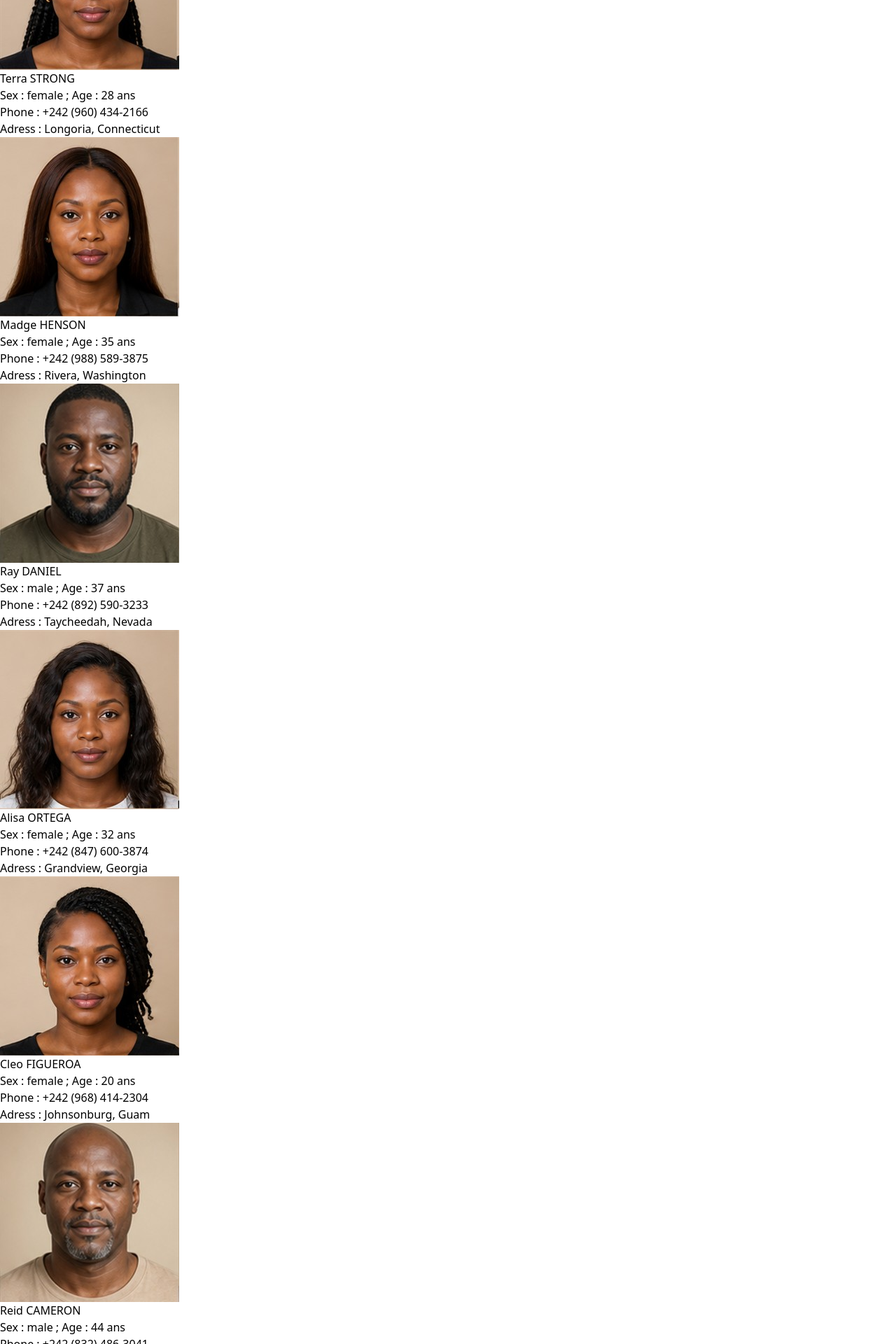
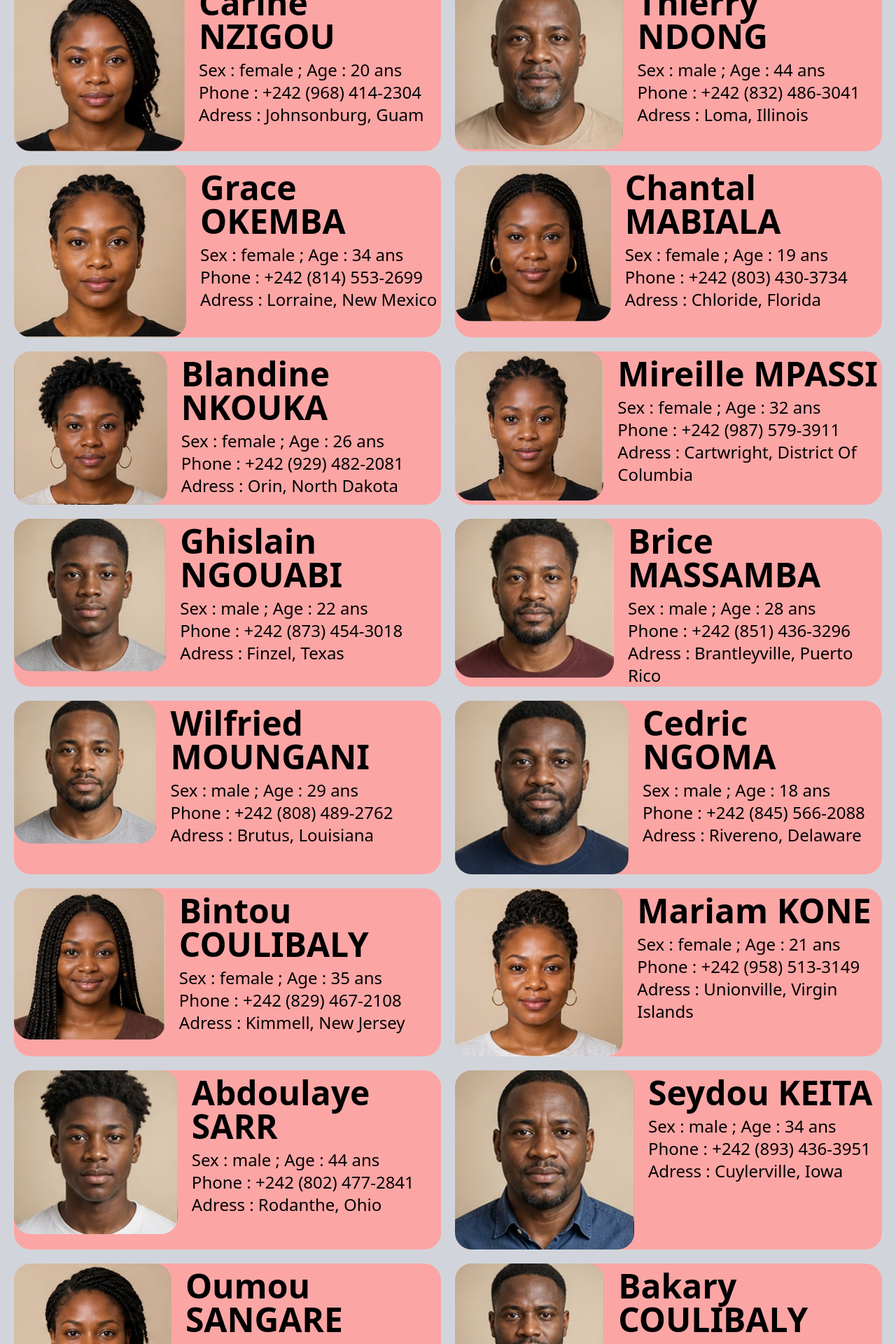
Before and after one commit to innov2011/gestion-utilisateurs, a React (Vite) app: page / in a window 1280 px wide. Shown: the part 860-2780 px from the top of the page at 70% size. Built offline with nearby package versions, Linux system fonts and the light colour scheme.

Commit message:
Tailwing tester et fonctionne

```diff
--- a/src/App.tsx
+++ b/src/App.tsx
@@ -1,12 +1,12 @@
-import Donnees from "./pages/LesDonnees";
+import Donnees from "./pages/LesUtilisateurs";
 
 const DONNEES = [
   {
     "index": "6a86698be963b5d7e952ac95",
     "picture": "/avatars/townsend-barrett.jpg",
     "age": 27,
-    "firstName": "Townsend",
-    "lastName": "Barrett",
+    "firstName": "Arnaud",
+    "lastName": "Moukouaga",
     "gender": "male",
     "email": "townsendbarrett@virva.com",
     "phone": "+242 (897) 545-2132",
@@ -17,8 +17,8 @@ const DONNEES = [
     "index": "6a86698be4651e33d005f913",
     "picture": "/avatars/santos-aguilar.jpg",
     "age": 31,
-    "firstName": "Santos",
-    "lastName": "Aguilar",
+    "firstName": "Serge",
+    "lastName": "Mba",
     "gender": "male",
     "email": "santosaguilar@virva.com",
     "phone": "+242 (826) 493-3458",
@@ -29,8 +29,8 @@ const DONNEES = [
     "index": "6a86698bb35d2b1b3c49657d",
     "picture": "/avatars/terra-strong.jpg",
     "age": 28,
-    "firstName": "Terra",
-    "lastName": "Strong",
+    "firstName": "Estelle",
+    "lastName": "Obiang",
     "gender": "female",
     "email": "terrastrong@virva.com",
     "phone": "+242 (960) 434-2166",
@@ -41,8 +41,8 @@ const DONNEES = [
     "index": "6a86698b4af3a4487ff60ab4",
     "picture": "/avatars/madge-henson.jpg",
     "age": 35,
-    "firstName": "Madge",
-    "lastName": "Henson",
+    "firstName": "Nadine",
+    "lastName": "Moussavou",
     "gender": "female",
     "email": "madgehenson@virva.com",
     "phone": "+242 (988) 589-3875",
@@ -53,8 +53,8 @@ const DONNEES = [
     "index": "6a86698bedfe6ffb596e772d",
     "picture": "/avatars/ray-daniel.jpg",
     "age": 37,
-    "firstName": "Ray",
-    "lastName": "Daniel",
+    "firstName": "Fabrice",
+    "lastName": "Ondo",
     "gender": "male",
     "email": "raydaniel@virva.com",
     "phone": "+242 (892) 590-3233",
@@ -65,8 +65,8 @@ const DONNEES = [
     "index": "6a86698b1bb156a315ef6844",
     "picture": "/avatars/alisa-ortega.jpg",
     "age": 32,
-    "firstName": "Alisa",
-    "lastName": "Ortega",
+    "firstName": "Audrey",
+    "lastName": "Mounguengui",
     "gender": "female",
     "email": "alisaortega@virva.com",
     "phone": "+242 (847) 600-3874",
@@ -77,8 +77,8 @@ const DONNEES = [
     "index": "6a86698bb8989b00dcd1bccc",
     "picture": "/avatars/cleo-figueroa.jpg",
     "age": 20,
-    "firstName": "Cleo",
-    "lastName": "Figueroa",
+    "firstName": "Carine",
+    "lastName": "Nzigou",
     "gender": "female",
     "email": "cleofigueroa@virva.com",
     "phone": "+242 (968) 414-2304",
@@ -89,8 +89,8 @@ const DONNEES = [
     "index": "6a86698b2326435cc2a6c4b4",
     "picture": "/avatars/reid-cameron.jpg",
     "age": 44,
-    "firstName": "Reid",
-    "lastName": "Cameron",
+    "firstName": "Thierry",
+    "lastName": "Ndong",
     "gender": "male",
     "email": "reidcameron@virva.com",
     "phone": "+242 (832) 486-3041",
@@ -101,8 +101,8 @@ const DONNEES = [
     "index": "6a86698b1c72bb0c24fdfe11",
     "picture": "/avatars/tasha-joyce.jpg",
     "age": 34,
-    "firstName": "Tasha",
-    "lastName": "Joyce",
+    "firstName": "Grace",
+    "lastName": "Okemba",
     "gender": "female",
     "email": "tashajoyce@virva.com",
     "phone": "+242 (814) 553-2699",
@@ -113,8 +113,8 @@ const DONNEES = [
     "index": "6a86698b8f9d61afde685b82",
     "picture": "/avatars/carrie-allen.jpg",
     "age": 19,
-    "firstName": "Carrie",
-    "lastName": "Allen",
+    "firstName": "Chantal",
+    "lastName": "Mabiala",
     "gender": "female",
     "email": "carrieallen@virva.com",
     "phone": "+242 (803) 430-3734",
@@ -125,8 +125,8 @@ const DONNEES = [
     "index": "6a86698bf07046953d4a241c",
     "picture": "/avatars/lola-pate.jpg",
     "age": 26,
-    "firstName": "Lola",
-    "lastName": "Pate",
+    "firstName": "Blandine",
+    "lastName": "Nkouka",
     "gender": "female",
     "email": "lolapate@virva.com",
     "phone": "+242 (929) 482-2081",
@@ -137,8 +137,8 @@ const DONNEES = [
     "index": "6a86698b560672db8ebd5680",
     "picture": "/avatars/lillie-barton.jpg",
     "age": 32,
-    "firstName": "Lillie",
-    "lastName": "Barton",
+    "firstName": "Mireille",
+    "lastName": "Mpassi",
     "gender": "female",
     "email": "lilliebarton@virva.com",
     "phone": "+242 (987) 579-3911",
@@ -149,8 +149,8 @@ const DONNEES = [
     "index": "6a86698b5fb1378f7f8a6cc0",
     "picture": "/avatars/koch-maxwell.jpg",
     "age": 22,
-    "firstName": "Koch",
-    "lastName": "Maxwell",
+    "firstName": "Ghislain",
+    "lastName": "Ngouabi",
     "gender": "male",
     "email": "kochmaxwell@virva.com",
     "phone": "+242 (873) 454-3018",
@@ -161,8 +161,8 @@ const DONNEES = [
     "index": "6a86698b50fdcf611a9b6f3e",
     "picture": "/avatars/nunez-turner.jpg",
     "age": 28,
-    "firstName": "Nunez",
-    "lastName": "Turner",
+    "firstName": "Brice",
+    "lastName": "Massamba",
     "gender": "male",
     "email": "nunezturner@virva.com",
     "phone": "+242 (851) 436-3296",
@@ -173,8 +173,8 @@ const DONNEES = [
     "index": "6a86698b9709d16c0ce521a9",
     "picture": "/avatars/short-larsen.jpg",
     "age": 29,
-    "firstName": "Short",
-    "lastName": "Larsen",
+    "firstName": "Wilfried",
+    "lastName": "Moungani",
     "gender": "male",
     "email": "shortlarsen@virva.com",
     "phone": "+242 (808) 489-2762",
@@ -185,8 +185,8 @@ const DONNEES = [
     "index": "6a86698b45894befc3bf8eb1",
     "picture": "/avatars/hooper-rojas.jpg",
     "age": 18,
-    "firstName": "Hooper",
-    "lastName": "Rojas",
+    "firstName": "Cedric",
+    "lastName": "Ngoma",
     "gender": "male",
     "email": "hooperrojas@virva.com",
     "phone": "+242 (845) 566-2088",
@@ -197,8 +197,8 @@ const DONNEES = [
     "index": "6a86698bee4cb73de726b767",
     "picture": "/avatars/deena-stevenson.jpg",
     "age": 35,
-    "firstName": "Deena",
-    "lastName": "Stevenson",
+    "firstName": "Bintou",
+    "lastName": "Coulibaly",
     "gender": "female",
     "email": "deenastevenson@virva.com",
     "phone": "+242 (829) 467-2108",
@@ -209,8 +209,8 @@ const DONNEES = [
     "index": "6a86698b2a22db03cbf333ff",
     "picture": "/avatars/enid-boyle.jpg",
     "age": 21,
-    "firstName": "Enid",
-    "lastName": "Boyle",
+    "firstName": "Mariam",
+    "lastName": "Kone",
     "gender": "female",
     "email": "enidboyle@virva.com",
     "phone": "+242 (958) 513-3149",
@@ -221,8 +221,8 @@ const DONNEES = [
     "index": "6a86698b84fea96609f6db42",
     "picture": "/avatars/wise-velazquez.jpg",
     "age": 44,
-    "firstName": "Wise",
-    "lastName": "Velazquez",
+    "firstName": "Abdoulaye",
+    "lastName": "Sarr",
     "gender": "male",
     "email": "wisevelazquez@virva.com",
     "phone": "+242 (802) 477-2841",
@@ -233,8 +233,8 @@ const DONNEES = [
     "index": "6a86698bae522c9350f640d6",
     "picture": "/avatars/delacruz-johns.jpg",
     "age": 34,
-    "firstName": "Delacruz",
-    "lastName": "Johns",
+    "firstName": "Seydou",
+    "lastName": "Keita",
     "gender": "male",
     "email": "delacruzjohns@virva.com",
     "phone": "+242 (893) 436-3951",
@@ -245,8 +245,8 @@ const DONNEES = [
     "index": "6a86698bb731d2af52ccd9c1",
     "picture": "/avatars/patrica-horn.jpg",
     "age": 26,
-    "firstName": "Patrica",
-    "lastName": "Horn",
+    "firstName": "Oumou",
+    "lastName": "Sangare",
     "gender": "female",
     "email": "patricahorn@virva.com",
     "phone": "+242 (822) 430-2650",
@@ -257,8 +257,8 @@ const DONNEES = [
     "index": "6a86698b0477c2fd92dc0e52",
     "picture": "/avatars/morrison-kinney.jpg",
     "age": 30,
-    "firstName": "Morrison",
-    "lastName": "Kinney",
+    "firstName": "Bakary",
+    "lastName": "Coulibaly",
     "gender": "male",
     "email": "morrisonkinney@virva.com",
     "phone": "+242 (834) 525-3029",
@@ -269,8 +269,8 @@ const DONNEES = [
     "index": "6a86698ba47f8933d35bc23f",
     "picture": "/avatars/collier-burgess.jpg",
     "age": 28,
-    "firstName": "Collier",
-    "lastName": "Burgess",
+    "firstName": "Idrissa",
+    "lastName": "Camara",
     "gender": "male",
     "email": "collierburgess@virva.com",
     "phone": "+242 (855) 573-2698",
@@ -281,8 +281,8 @@ const DONNEES = [
     "index": "6a86698b843eb06e757fbf04",
     "picture": "/avatars/marietta-dunn.jpg",
     "age": 43,
-    "firstName": "Marietta",
-    "lastName": "Dunn",
+    "firstName": "Rokhaya",
+    "lastName": "Fall",
     "gender": "female",
     "email": "mariettadunn@virva.com",
     "phone": "+242 (840) 410-2485",
@@ -293,8 +293,8 @@ const DONNEES = [
     "index": "6a86698bee17a594fff58fc4",
     "picture": "/avatars/opal-moreno.jpg",
     "age": 25,
-    "firstName": "Opal",
-    "lastName": "Moreno",
+    "firstName": "Ndeye",
+    "lastName": "Sarr",
     "gender": "female",
     "email": "opalmoreno@virva.com",
     "phone": "+242 (833) 516-3471",
@@ -305,8 +305,8 @@ const DONNEES = [
     "index": "6a86698b9ae60b8e985e7998",
     "picture": "/avatars/oconnor-lindsey.jpg",
     "age": 25,
-    "firstName": "Oconnor",
-    "lastName": "Lindsey",
+    "firstName": "Lamine",
+    "lastName": "Fall",
     "gender": "male",
     "email": "oconnorlindsey@virva.com",
     "phone": "+242 (843) 465-2158",
@@ -317,8 +317,8 @@ const DONNEES = [
     "index": "6a86698bf6d3fea1efd8b99f",
     "picture": "/avatars/lottie-chavez.jpg",
     "age": 38,
-    "firstName": "Lottie",
-    "lastName": "Chavez",
+    "firstName": "Abena",
+    "lastName": "Mensah",
     "gender": "female",
     "email": "lottiechavez@virva.com",
     "phone": "+242 (867) 582-3396",
@@ -329,8 +329,8 @@ const DONNEES = [
     "index": "6a86698b3a191e372e652323",
     "picture": "/avatars/gallagher-hood.jpg",
     "age": 28,
-    "firstName": "Gallagher",
-    "lastName": "Hood",
+    "firstName": "Souleymane",
+    "lastName": "Toure",
     "gender": "male",
     "email": "gallagherhood@virva.com",
     "phone": "+242 (801) 579-2232",
@@ -341,8 +341,8 @@ const DONNEES = [
     "index": "6a86698b108612570c5c148c",
     "picture": "/avatars/lilly-carr.jpg",
     "age": 33,
-    "firstName": "Lilly",
-    "lastName": "Carr",
+    "firstName": "Akua",
+    "lastName": "Boateng",
     "gender": "female",
     "email": "lillycarr@virva.com",
     "phone": "+242 (857) 581-2771",
@@ -353,8 +353,8 @@ const DONNEES = [
     "index": "6a86698b616a3b36c2e9e75b",
     "picture": "/avatars/wagner-slater.jpg",
     "age": 32,
-    "firstName": "Wagner",
-    "lastName": "Slater",
+    "firstName": "Boubacar",
+    "lastName": "Barry",
     "gender": "male",
     "email": "wagnerslater@virva.com",
     "phone": "+242 (887) 470-3825",
@@ -365,8 +365,8 @@ const DONNEES = [
     "index": "6a86698b8ef8ed307f95e7ed",
     "picture": "/avatars/brewer-sheppard.jpg",
     "age": 41,
-    "firstName": "Brewer",
-    "lastName": "Sheppard",
+    "firstName": "Samba",
+    "lastName": "Seck",
     "gender": "male",
     "email": "brewersheppard@virva.com",
     "phone": "+242 (956) 439-2469",
@@ -377,8 +377,8 @@ const DONNEES = [
     "index": "6a86698b4fd9ee5c9b0fe555",
     "picture": "/avatars/randolph-bauer.jpg",
     "age": 44,
-    "firstName": "Randolph",
-    "lastName": "Bauer",
+    "firstName": "Modou",
+    "lastName": "Faye",
     "gender": "male",
     "email": "randolphbauer@virva.com",
     "phone": "+242 (822) 421-2006",
@@ -389,8 +389,8 @@ const DONNEES = [
     "index": "6a86698b4867a7204dfdfdcf",
     "picture": "/avatars/grimes-eaton.jpg",
     "age": 19,
-    "firstName": "Grimes",
-    "lastName": "Eaton",
+    "firstName": "Youssouf",
+    "lastName": "Kone",
     "gender": "male",
     "email": "grimeseaton@virva.com",
     "phone": "+242 (969) 455-3716",
@@ -401,8 +401,8 @@ const DONNEES = [
     "index": "6a86698bbe58a576f09c89e2",
     "picture": "/avatars/madeleine-preston.jpg",
     "age": 44,
-    "firstName": "Madeleine",
-    "lastName": "Preston",
+    "firstName": "Adwoa",
+    "lastName": "Owusu",
     "gender": "female",
     "email": "madeleinepreston@virva.com",
     "phone": "+242 (953) 554-2395",
@@ -413,8 +413,8 @@ const DONNEES = [
     "index": "6a86698b401a621a7d238eb6",
     "picture": "/avatars/claire-stephenson.jpg",
     "age": 26,
-    "firstName": "Claire",
-    "lastName": "Stephenson",
+    "firstName": "Chiamaka",
+    "lastName": "Okafor",
     "gender": "female",
     "email": "clairestephenson@virva.com",
     "phone": "+242 (809) 583-3526",
@@ -425,8 +425,8 @@ const DONNEES = [
     "index": "6a86698ba1f8391c844f0e79",
     "picture": "/avatars/salinas-dudley.jpg",
     "age": 26,
-    "firstName": "Salinas",
-    "lastName": "Dudley",
+    "firstName": "Issa",
+    "lastName": "Sanogo",
     "gender": "male",
     "email": "salinasdudley@virva.com",
     "phone": "+242 (935) 562-3145",
@@ -437,8 +437,8 @@ const DONNEES = [
     "index": "6a86698b7b403b455cb77dc1",
     "picture": "/avatars/farmer-navarro.jpg",
     "age": 43,
-    "firstName": "Farmer",
-    "lastName": "Navarro",
+    "firstName": "Lassana",
+    "lastName": "Diarra",
     "gender": "male",
     "email": "farmernavarro@virva.com",
     "phone": "+242 (991) 404-2709",
@@ -449,8 +449,8 @@ const DONNEES = [
     "index": "6a86698b18e14ce8a02b0272",
     "picture": "/avatars/marguerite-dominguez.jpg",
     "age": 33,
-    "firstName": "Marguerite",
-    "lastName": "Dominguez",
+    "firstName": "Ngozi",
+    "lastName": "Obi",
     "gender": "female",
     "email": "margueritedominguez@virva.com",
     "phone": "+242 (977) 522-3002",
@@ -461,8 +461,8 @@ const DONNEES = [
     "index": "6a86698b50069cc43ebdea73",
     "picture": "/avatars/molly-salazar.jpg",
     "age": 19,
-    "firstName": "Molly",
-    "lastName": "Salazar",
+    "firstName": "Nneka",
+    "lastName": "Nwosu",
     "gender": "female",
     "email": "mollysalazar@virva.com",
     "phone": "+242 (839) 576-3273",
@@ -473,8 +473,8 @@ const DONNEES = [
     "index": "6a86698b4ad52ee7d57a71f7",
     "picture": "/avatars/bowman-bradford.jpg",
     "age": 33,
-    "firstName": "Bowman",
-    "lastName": "Bradford",
+    "firstName": "Chinedu",
+    "lastName": "Okafor",
     "gender": "male",
     "email": "bowmanbradford@virva.com",
     "phone": "+242 (838) 528-3844",
@@ -485,8 +485,8 @@ const DONNEES = [
     "index": "6a86698b715423a2f1289016",
     "picture": "/avatars/atkins-maynard.jpg",
     "age": 19,
-    "firstName": "Atkins",
-    "lastName": "Maynard",
+    "firstName": "Emeka",
+    "lastName": "Obi",
     "gender": "male",
     "email": "atkinsmaynard@virva.com",
     "phone": "+242 (902) 435-2413",
@@ -497,8 +497,8 @@ const DONNEES = [
     "index": "6a86698b9314becdbc60abc6",
     "picture": "/avatars/darla-todd.jpg",
     "age": 31,
-    "firstName": "Darla",
-    "lastName": "Todd",
+    "firstName": "Zanele",
+    "lastName": "Mokoena",
     "gender": "female",
     "email": "darlatodd@virva.com",
     "phone": "+242 (948) 532-3331",
@@ -509,8 +509,8 @@ const DONNEES = [
     "index": "6a86698bc9fcf716a277f142",
     "picture": "/avatars/karina-mcdaniel.jpg",
     "age": 36,
-    "firstName": "Karina",
-    "lastName": "Mcdaniel",
+    "firstName": "Nomsa",
+    "lastName": "Dlamini",
     "gender": "female",
     "email": "karinamcdaniel@virva.com",
     "phone": "+242 (860) 587-3121",
@@ -521,8 +521,8 @@ const DONNEES = [
     "index": "6a86698b9e948119e66c3304",
     "picture": "/avatars/kramer-ray.jpg",
     "age": 28,
-    "firstName": "Kramer",
-    "lastName": "Ray",
+    "firstName": "Chukwudi",
+    "lastName": "Nwosu",
     "gender": "male",
     "email": "kramerray@virva.com",
     "phone": "+242 (947) 505-3699",
@@ -533,8 +533,8 @@ const DONNEES = [
     "index": "6a86698b0416da11ca2de93f",
     "picture": "/avatars/calderon-rhodes.jpg",
     "age": 38,
-    "firstName": "Calderon",
-    "lastName": "Rhodes",
+    "firstName": "Femi",
+    "lastName": "Adeyemi",
     "gender": "male",
     "email": "calderonrhodes@virva.com",
     "phone": "+242 (886) 448-3504",
@@ -545,8 +545,8 @@ const DONNEES = [
     "index": "6a86698b89f4da9f16bf0d1d",
     "picture": "/avatars/tucker-rodgers.jpg",
     "age": 20,
-    "firstName": "Tucker",
-    "lastName": "Rodgers",
+    "firstName": "Olumide",
+    "lastName": "Adebayo",
     "gender": "male",
     "email": "tuckerrodgers@virva.com",
     "phone": "+242 (875) 515-2971",
@@ -557,8 +557,8 @@ const DONNEES = [
     "index": "6a86698be22f175372140094",
     "picture": "/avatars/yates-walters.jpg",
     "age": 37,
-    "firstName": "Yates",
-    "lastName": "Walters",
+    "firstName": "Thabo",
+    "lastName": "Mokoena",
     "gender": "male",
     "email": "yateswalters@virva.com",
     "phone": "+242 (823) 468-2372",
@@ -569,8 +569,8 @@ const DONNEES = [
     "index": "6a86698b27aaa7fc0f01b49e",
     "picture": "/avatars/dotson-hahn.jpg",
     "age": 20,
-    "firstName": "Dotson",
-    "lastName": "Hahn",
+    "firstName": "Sipho",
+    "lastName": "Dlamini",
     "gender": "male",
     "email": "dotsonhahn@virva.com",
     "phone": "+242 (930) 456-2381",
@@ -581,8 +581,8 @@ const DONNEES = [
     "index": "6a86698bf61a5ac0fafde18d",
     "picture": "/avatars/cooke-duke.jpg",
     "age": 34,
-    "firstName": "Cooke",
-    "lastName": "Duke",
+    "firstName": "Bongani",
+    "lastName": "Nkosi",
     "gender": "male",
     "email": "cookeduke@virva.com",
     "phone": "+242 (837) 554-2457",
@@ -593,8 +593,8 @@ const DONNEES = [
     "index": "6a86698bdeb777190b2ae452",
     "picture": "/avatars/robles-cervantes.jpg",
     "age": 36,
-    "firstName": "Robles",
-    "lastName": "Cervantes",
+    "firstName": "Themba",
+    "lastName": "Ndlovu",
     "gender": "male",
     "email": "roblescervantes@virva.com",
     "phone": "+242 (983) 466-2478",
--- a/src/composants/Message.tsx
+++ b/src/composants/Message.tsx
@@ -13,12 +13,12 @@ type Params = {
 
 function Messsage(params: Params) {
   return (
-    <article className="cards">
+    <article className="flex flex-nowrap gap-5 bg-red-300 rounded-3xl">
       <div>
-        <img src={params?.picture ? params.picture : ""} alt="" />
+        <img src={params?.picture ? params.picture : ""} alt="" className="rounded-3xl" />
       </div>
-      <div className="info">
-        <p className="nomPrenom">
+      <div className="">
+        <p className="font-semibold text-xl md:font-bold md:text-5xl py-2">
           {params?.firstName ? <span>{params.firstName} </span> : "----"}{" "}
           {params?.lastName ? (
             <span>{params.lastName.toUpperCase()} </span>
@@ -26,14 +26,14 @@ function Messsage(params: Params) {
             "----"
           )}
         </p>
-        <p className="autre">
+        <p className="md:text-2xl">
           Sex : {params?.gender ? <span>{params.gender} </span> : "----"} {"  "};
           Age : {params?.age ? <span>{params.age} </span> : "----"} ans{" "}
         </p>
-        <p className="autre">
+        <p className="md:text-2xl">
           Phone : {params?.phone ? <span>{params.phone} </span> : "0000"}{" "}
         </p>
-        <p className="autre">
+        <p className="md:text-2xl">
           Adress : {params?.address ? <span>{params.address} </span> : "----"}{" "}
         </p>
       </div>
--- a/src/pages/LesDonnees.tsx
+++ b/src/pages/LesUtilisateurs.tsx
@@ -20,7 +20,7 @@ type Params = {
 function Donnees(params: Params) {
   const donnees = params.donnees;
   return (
-    <section className="">
+    <section className="container mx-auto p-5 grid md:grid-cols-2 gap-5 bg-gray-300">
       {" "}
       {donnees.map(
         ({
```
Also changed, not shown: src/pages/Acceuil.tsx (added).
